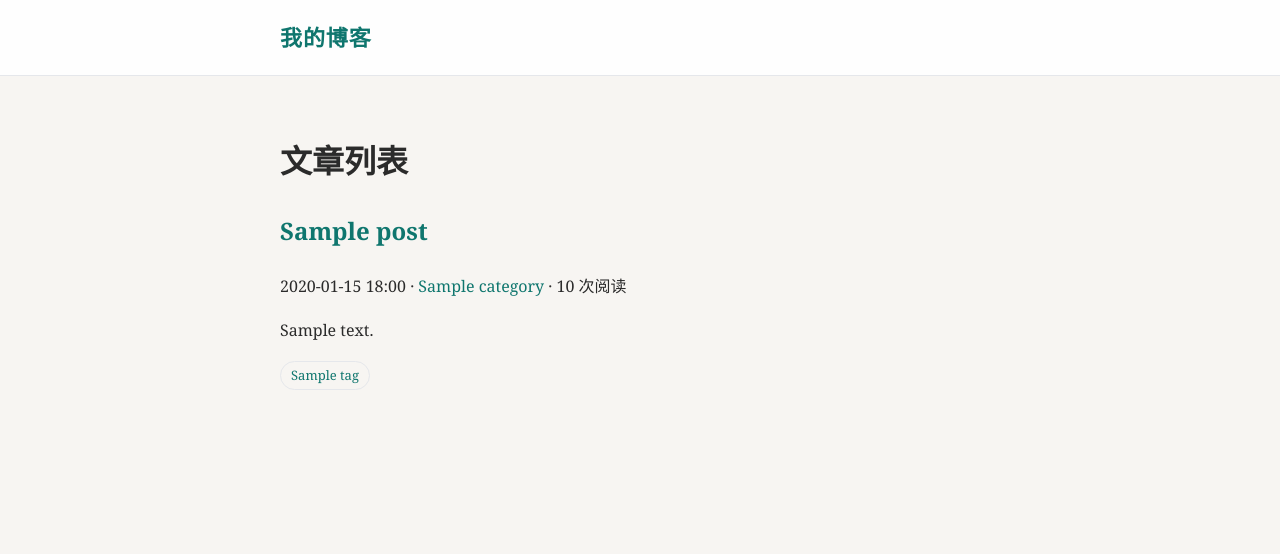
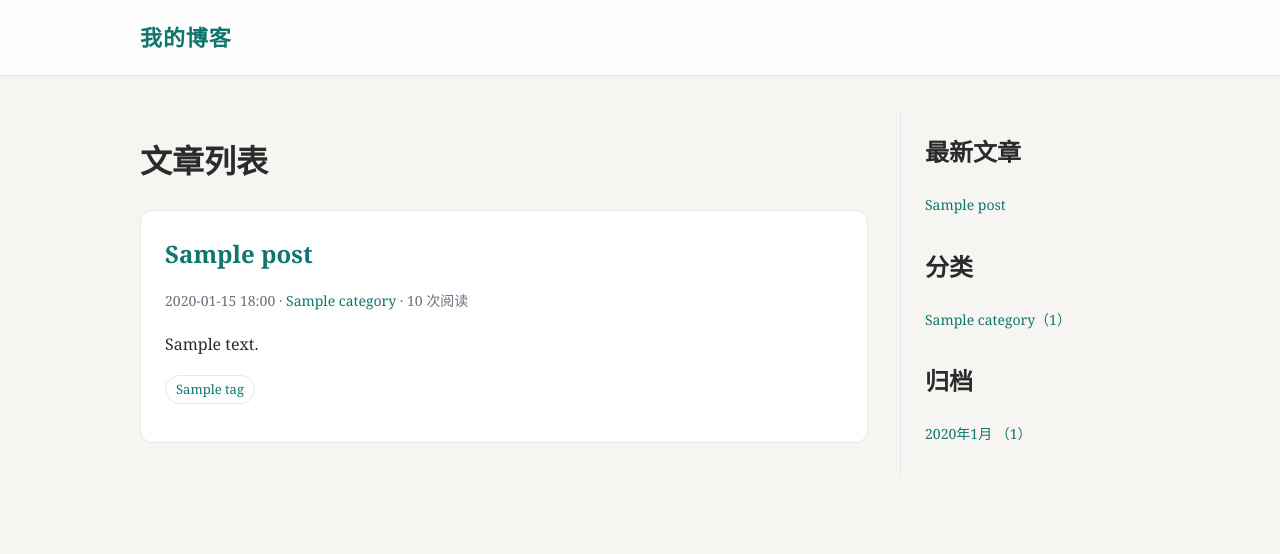
Before and after one commit to R-303/myblog, a Django app: page / in a window 1280 px wide. Shown: the top 554 px of the page. Run offline with Django 5.2, Linux system fonts and the light colour scheme; tables that the repository leaves empty hold one stand-in row (values such as "Sample post").

Commit message:
feat: add pagination site settings and sidebar

```diff
--- a/blog/models.py
+++ b/blog/models.py
@@ -112,3 +112,26 @@ class Post(models.Model):
 - Post.objects 查全部文章，Post.published 只查已发布文章。
 - save() 里那段逻辑：第一次把文章设为已发布时，自动填发布时间。
 """
+
+class SiteSetting(models.Model):
+    """  全局站点设置，数据库只保留一行"""
+
+    site_name=models.CharField("站点名称",max_length=80,default="我的博客")
+    page_size=models.PositiveSmallIntegerField("每页文章数",default=5)
+    updated_at=models.DateTimeField("更新时间",auto_now=True)
+
+    class Meta:
+        verbose_name="站点设置"
+        verbose_name_plural=verbose_name
+
+    def __str__(self):
+        return self.site_name
+
+    def save(self,*args,**kwargs):
+# 强制主键为 1，避免后台误建多行全局设置。
+        self.pk=1
+        super().save(*args,**kwargs)
+
+    @classmethod
+    def load(cls):
+        return cls.objects.get_or_create(pk=1)[0]
--- a/blog/views.py
+++ b/blog/views.py
@@ -1,16 +1,52 @@
 from django.shortcuts import get_object_or_404, render
-from django.db.models import F
+from django.db.models import F,Count,Q
+from django.core.paginator import Paginator
+from django.utils import archive
 
-from .models import Post,Category,Tag
+from .models import Post,Category,Tag,SiteSetting
+
+def sidebar_context():
+    archives=(
+        Post.published
+        .filter(published_at__isnull=False)
+        .values("published_at__year","published_at__month")
+        .annotate(total=Count("id"))
+        .order_by("-published_at__year","-published_at__month")
+    )
+    categories=(
+        Category.objects
+        .annotate(
+            total=Count(
+                "posts",
+                filter=Q(posts__status=Post.Status.PUBLISHED),
+            )
+        )
+        .filter(total__gt=0)
+        .order_by("name")
+    )
+    return {
+        "latest_posts":Post.published.all()[:5],
+        "sidebar_categories":categories,
+        "archives":archives,
+    }
+
+def paginate_posts(request,posts):
+    page_size=max(1,SiteSetting.load().page_size)
+    return Paginator(posts,page_size).get_page(request.GET.get("page"))
 
 def post_list(request):
     posts=(
-        Post.published.select_related("category").prefetch_related("tags")
+        Post.published
+        .select_related("category")
+        .prefetch_related("tags")
     )
-    # posts=Post.published.all()
-    return render(request,"blog/post_list.html",
-                  {"posts":posts,"page_title":"文章列表",})
-
+    page_obj=paginate_posts(request,posts)
+    return render(request,"blog/post_list.html",{
+        **sidebar_context(),
+        "posts":page_obj,
+        "page_obj":page_obj,
+        "page_title":"文章列表",
+    })
 
 def post_detail(request,pk):
     post=get_object_or_404(
@@ -19,66 +55,62 @@ def post_detail(request,pk):
     )
     Post.objects.filter(pk=pk).update(views=F("views")+1)
     post.refresh_from_db(fields=["views"])
-    # post=get_object_or_404(Post.published,pk=pk)
-    return render(request,"blog/post_detail.html",{"post":post})
-
-
-"""
-两个视图分别做两件事：
-- post_list：查出所有已发布文章，交给列表模板；
-- post_detail：按主键查一篇文章，找不到就返回 404。
-这里用 Post.published 而不是 Post.objects，
-所以草稿不会出现在前台。
-
-为什么用 F("views") + 1：
-- 先 post.views += 1 再 save()，是“读出来、加一、写回去”，并发时可能互相覆盖；
-- F("views") + 1 让数据库直接执行 views = views + 1，更安全；
-- refresh_from_db 是为了让页面显示加完后的数字。
-select_related 用于外键分类，prefetch_related 用于多对多标签，可以减少列表页的 SQL 数量。
-
-并发就是两个请求几乎同时操作同一份数据。
-在博客里，可能是一个人开了两个浏览器标签，
-也可能是两个访客同时点开同一篇文章，或者生产环境里 Gunicorn 开了多个 worker 同时处理请求。
-F(views)数据库在自己的内部完成“读取当前值、加一、写回”，这是一个原子操作。两个请求同时来，数据库会依次执行两次 UPDATE，最终变成 12，不会互相覆盖。
-F() 解决的是这一类“基于当前值做增减”的并发问题
-
-"""
+    return render(request,"blog/post_detail.html",{
+        **sidebar_context(),
+        "post":post,
+    })
 
 def category_posts(request,slug):
     category=get_object_or_404(Category,slug=slug)
     posts=(
-        Post.published.filter(category=category).select_related("category").prefetch_related("tags")
+        Post.published.filter(category=category)
+        .select_related("category")
+        .prefetch_related("tags")
     )
-    return render(request,"blog/post_list.html",
-                  {"posts":posts,
-                   "page_title":f"分类：{category.name}",
-                   })
+    page_obj=paginate_posts(request,posts)
+    return render(request,"blog/post_list.html",{
+        **sidebar_context(),
+        "posts":page_obj,
+        "page_obj":page_obj,
+        "page_title":f"分类：{category.name}",
+    })
 
 def tag_posts(request,slug):
     tag=get_object_or_404(Tag,slug=slug)
     posts=(
-        Post.published.filter(tags=tag).select_related("category").prefetch_related("tags")
+        Post.published.filter(tags=tag)
+        .select_related("category")
+        .prefetch_related("tags")
     )
-    return render(request,"blog/post_list.html",
-                  {"posts":posts,
-                   "page_title":f"标签：{tag.name}",
-                   })
+    page_obj=paginate_posts(request,posts)
+    return render(request,"blog/post_list.html",{
+        **sidebar_context(),
+        "posts":page_obj,
+        "page_obj":page_obj,
+        "page_title":f"标签：{tag.name}",
+    })
 
 def archive_posts(request,year,month):
     posts=(
-        Post.published.filter(published_at__year=year,published_at__month=month)
+        Post.published.filter(
+            published_at__year=year,
+            published_at__month=month,
+        )
         .select_related("category")
         .prefetch_related("tags")
     )
-    return render(request,"blog/post_list.html",
-                  {"posts":posts,
-                   "page_title":f"{year} 年 {month} 月归档",
-                   })
+    page_obj=paginate_posts(request,posts)
+    return render(request,"blog/post_list.html",{
+        **sidebar_context(),
+        "posts":page_obj,
+        "page_obj":page_obj,
+        "page_title":f"{year} 年 {month} 月归档",
+    })
 
 """
-重点看过滤条件：
-- 分类：filter(category=category)；
-- 标签：filter(tags=tag)；
-- 归档：published_at__year=year、published_at__month=month。
-__year、__month 是 Django ORM 的字段查询语法，不是 Python 的普通属性。
+这里的核心是：
+- Paginator(posts, page_size) 把文章切成页；
+- get_page() 读取 ?page=2 并返回对应页；
+- sidebar_context() 给所有页面提供最新文章、分类和归档；
+- 分类数量只统计已发布文章。
 """
--- a/static/css/blog.css
+++ b/static/css/blog.css
@@ -35,7 +35,7 @@ a:hover {
 
 .brand {
     display: block;
-    max-width: 760px;
+    max-width: 1040px;
     margin:0 auto;
     padding:18px 20px;
     font-size: 22px;
@@ -44,7 +44,7 @@ a:hover {
 }
 
 .container {
-    max-width: 760px;
+    max-width: 1040px;
     margin:0 auto;
     padding:36px 20px 80px;
 }
@@ -84,3 +84,62 @@ a:hover {
     margin-right: 6px;
     font-size: 13px;
 }
+
+.page-grid {
+    display:grid;
+    grid-template-columns: minmax(0,1fr) 240px;
+    gap:32px;
+    align-items:start;
+}
+
+.content{
+    min-width: 0;
+}
+
+.sidebar {
+    border-left: 1px solid var(--border);
+    padding-left: 24px;
+}
+
+.sidebar section{
+    margin-bottom:28px;
+}
+
+.sider h2{
+    margin:0 0 10px;
+    font-size:16px;
+    letter-spacing:0.04em;
+}
+
+.sidebar ul{
+    list-style:none;
+    margin:0;
+    padding: 0;
+}
+
+.sidebar li{
+    margin:8px 0;
+    font-size:14px;
+}
+
+.pagination{
+    display:flex;
+    align-items:center;
+    justify-content:center;
+    gap:14px;
+    margin-top:28px;
+    font-size:14px;
+}
+
+@media(max-width: 760px){
+    .page-grid  {
+        grid-template-columns: 1fr;
+    }
+
+    .sidebar{
+        border-left: 0;
+        border-top: 1px solid var(--border);
+        padding-left:0;
+        padding-top:24px;
+    }
+}
--- a/templates/base.html
+++ b/templates/base.html
@@ -2,18 +2,21 @@
 <!DOCTYPE html>
 <html lang="zh-CN">
 <head>
+    {% load static %}
     <meta charset="UTF-8">
     <meta name="viewport" content="width=device-width,initial-scale=1">
     <title>{% block title %}我的博客{% endblock %}</title>
-    {% load static %}
     <link rel="stylesheet" href="{% static 'css/blog.css' %}">
 </head>
 <body>
-  <header class="site-header">
-      <a class="brand" href="{% url 'blog:list' %}">我的博客</a>
-  </header>
-  <main class="container">
-      {% block content %}{% endblock %}
-  </main>
+    <header class="site-header">
+        <a class="brand" href="{% url 'blog:list' %}">我的博客</a>
+    </header>
+    <main class="container page-grid">
+        <div class="content">
+            {% block content %}{% endblock %}
+        </div>
+        {% include "includes/sidebar.html" %}
+    </main>
 </body>
 </html>
--- a/templates/blog/post_list.html
+++ b/templates/blog/post_list.html
@@ -6,14 +6,14 @@
   <h1>{{ page_title }}</h1>
 
   {% for post in posts %}
-    <article>
+    <article class="post-card">
         <h2>
-            <a href="{% url 'blog:detail' post.pk %}">{{ post.title}}</a>
+            <a href="{% url 'blog:detail' post.pk %}">{{ post.title }}</a>
         </h2>
-        <p>
-            {{post.published_at|date:"Y-m-d H:i"}}
+        <p class="meta">
+            {{ post.published_at|date:"Y-m-d H:i" }}
             · <a href="{% url 'blog:category' post.category.slug %}">{{ post.category.name }}</a>
-            · {{ post.views}} 次阅读
+            · {{ post.views }} 次阅读
         </p>
         <p>{{ post.summary|default:post.body|truncatechars:100}}</p>
 
@@ -28,4 +28,16 @@
   {% empty %}
     <p>还没有已发布文章</p>
   {% endfor %}
+
+  {% if page_obj.has_other_pages %}
+      <nav class="pagination">
+          {% if page_obj.has_previous %}
+              <a href="?page={{ page_obj.previous_page_number }}">上一页</a>
+          {% endif %}
+          <span>第 {{ page_obj.number }} / {{ page_obj.paginator.num_pages }}页</span>
+          {% if page_obj.has_next %}
+              <a href="?page={{ page_obj.next_page_number }}">下一页</a>
+          {% endif %}
+      </nav>
+  {% endif %}
 {% endblock %}
--- /dev/null
+++ b/templates/includes/sidebar.html
@@ -0,0 +1,44 @@
+<aside class="sidebar">
+    <section>
+        <h2>最新文章</h2>
+        <ul>
+            {% for post in latest_posts %}
+                <li>
+                    <a href="{% url 'blog:detail' post.pk %}">{{ post.title }}</a>
+                </li>
+            {% empty %}
+                <li>暂无文章</li>
+            {% endfor %}
+        </ul>
+    </section>
+
+    <section>
+        <h2>分类</h2>
+        <ul>
+            {% for category in sidebar_categories %}
+                <li>
+                    <a href="{% url 'blog:category' category.slug %}">
+                        {{ category.name }}（{{ category.total }}）
+                    </a>
+                </li>
+            {% empty %}
+                <li>暂无分类</li>
+            {% endfor %}
+        </ul>
+    </section>
+
+    <section>
+        <h2>归档</h2>
+        <ul>
+            {% for item in archives %}
+                <li>
+                    <a href="{% url 'blog:archive' item.published_at__year item.published_at__month %}">
+                        {{ item.published_at__year }}年{{ item.published_at__month }}月 （{{ item.total }}）
+                    </a>
+                </li>
+            {% empty %}
+                <li>暂无归档</li>
+            {% endfor %}
+        </ul>
+    </section>
+</aside>
```
Also changed, not shown: blog/admin.py (+8 -1 lines), blog/tests.py (+30 -1 lines), docs/devlog/2026-10-21.md (added, +73 -0 lines), blog/migrations/0002_sitesetting.py (added).
